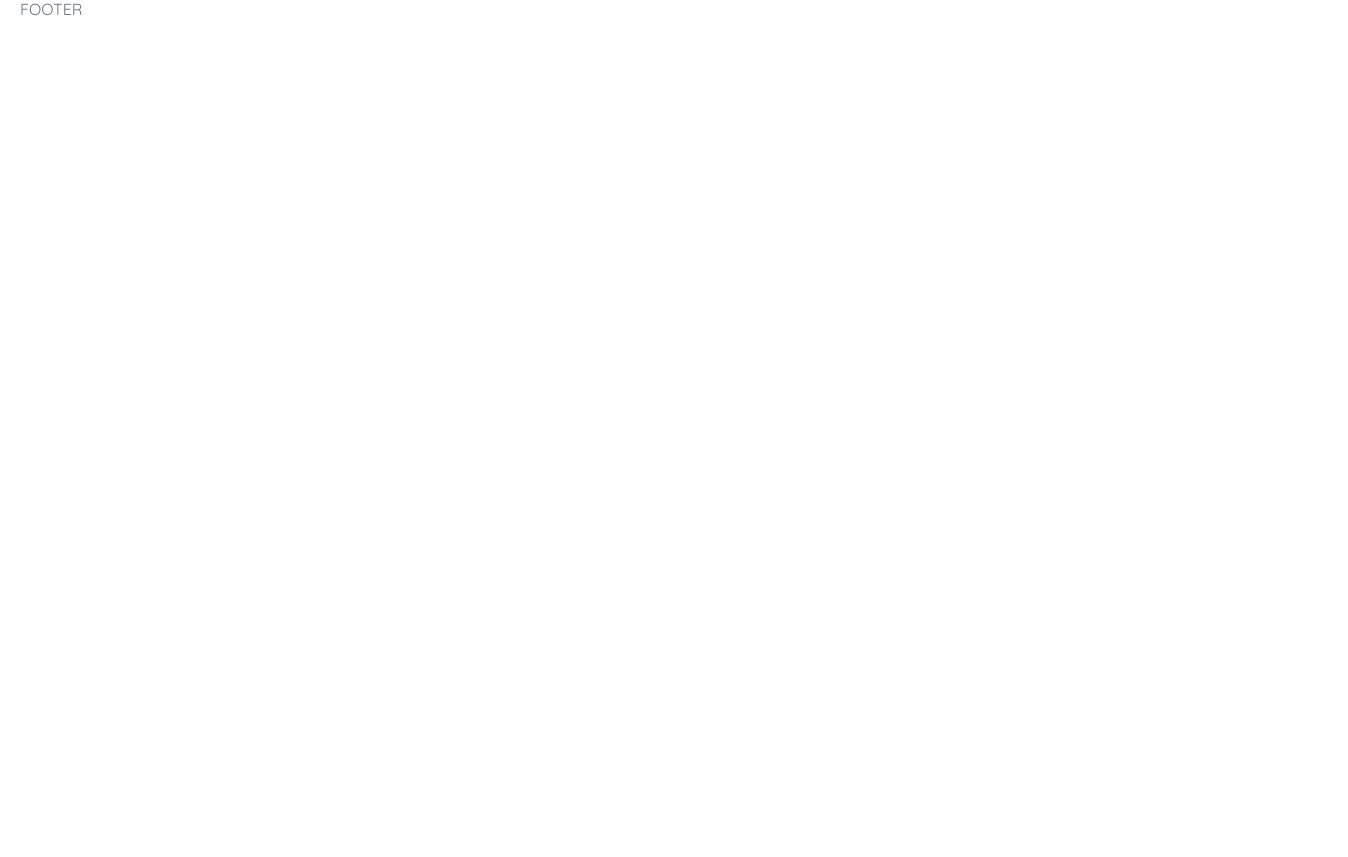
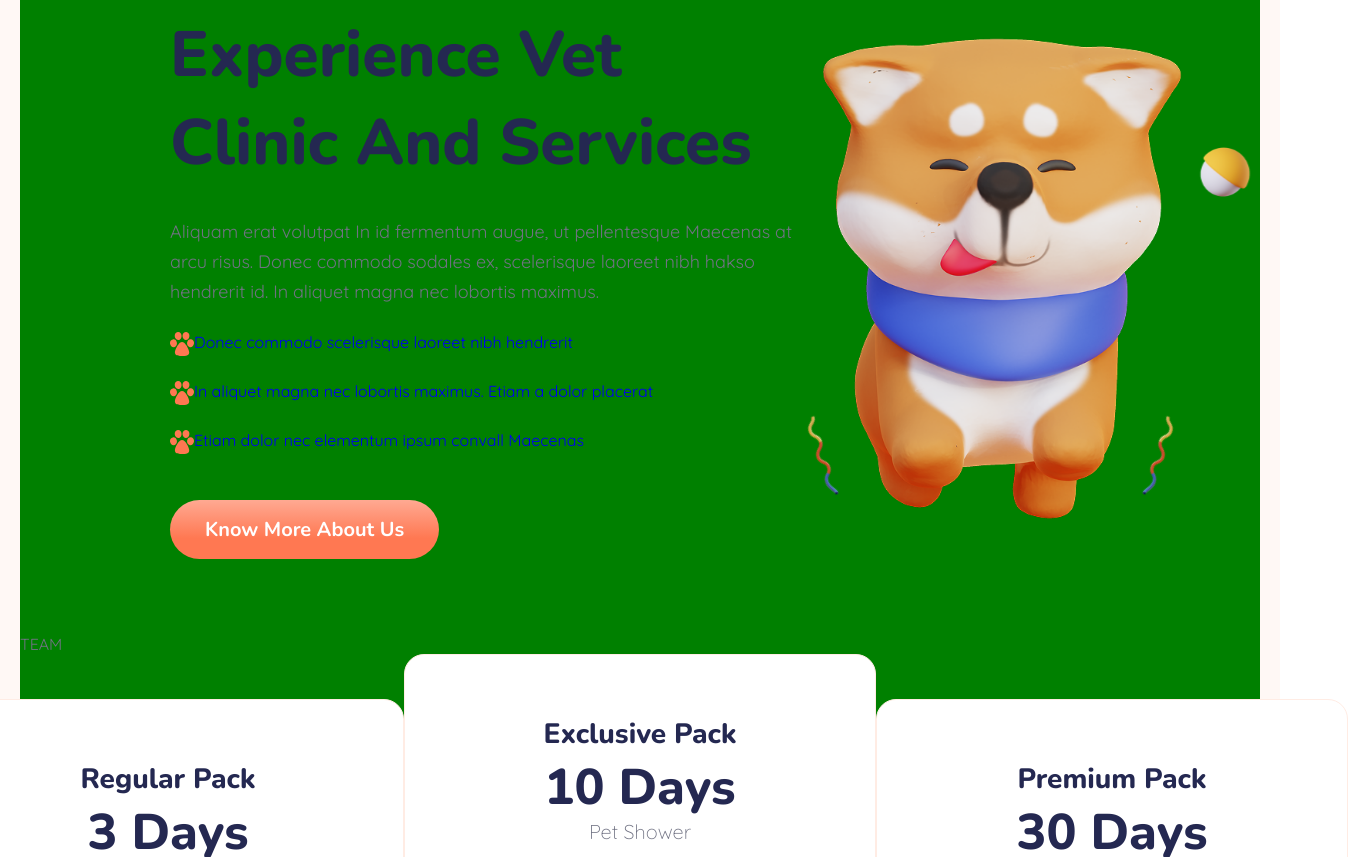
Before and after one commit to Nasty-Litvin/VetCareApp, a React (Vite) app: page / in a window 1280 px wide. Shown: the part 1943-2800 px from the top of the page, 1348 px wide, since content can reach past the window. Before the commit the page ends 2012 px from the top, so only its background shows below. Built offline with nearby package versions, Linux system fonts and the light colour scheme.

Commit message:
Added components in the Main.

```diff
--- a/src/components/Main/Main.tsx
+++ b/src/components/Main/Main.tsx
@@ -1,3 +1,7 @@
+import CallToAction from '../CallToAction/CallToAction';
+import Experience from '../Experience/Experience';
+import PricingPlan from '../PricingPlan/PricingPlan';
+import Team from '../Team/Team';
 import Work from '../Work/Work';
 
 import './style.scss'
@@ -7,6 +11,10 @@ const Main = () => {
         <div className="container">
             <main className="main">
                 <Work />
+                <Experience />
+                <Team />
+                <PricingPlan />
+                <CallToAction />
             </main>
         </div>
     );
```
